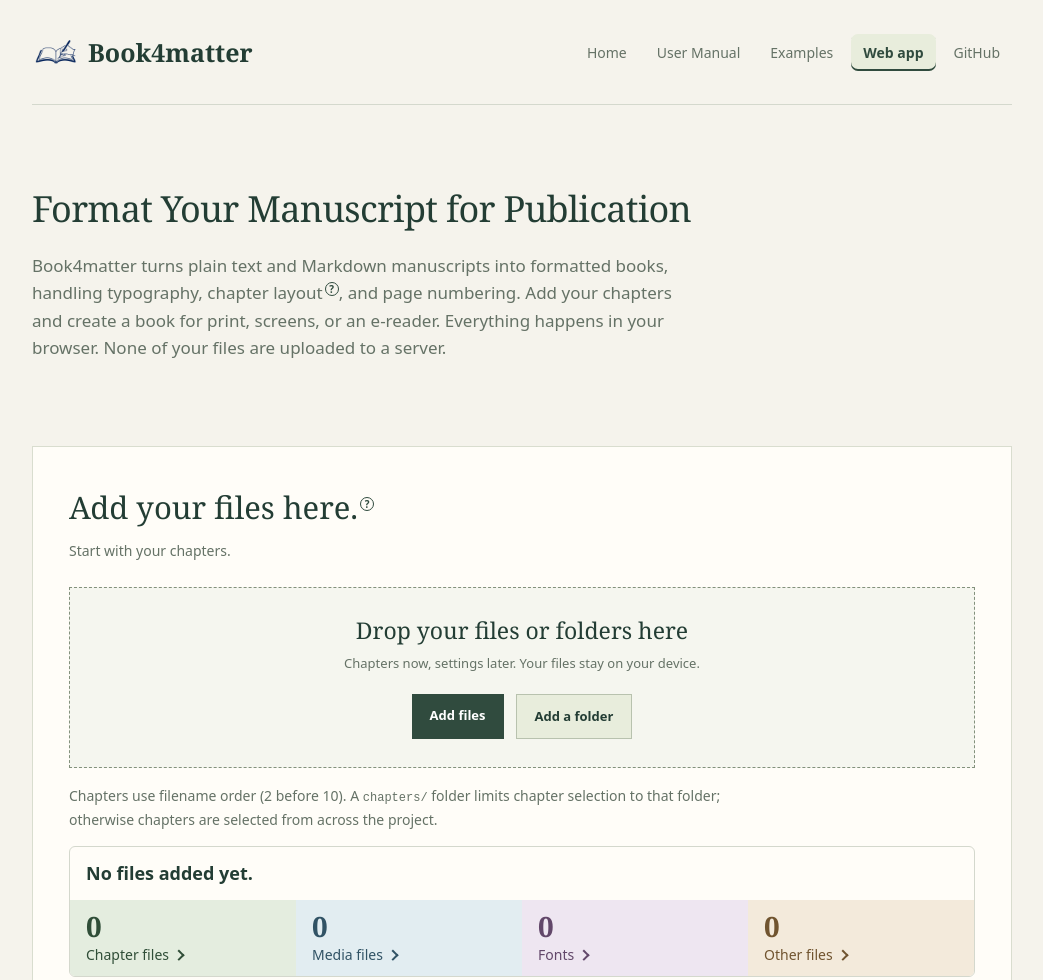
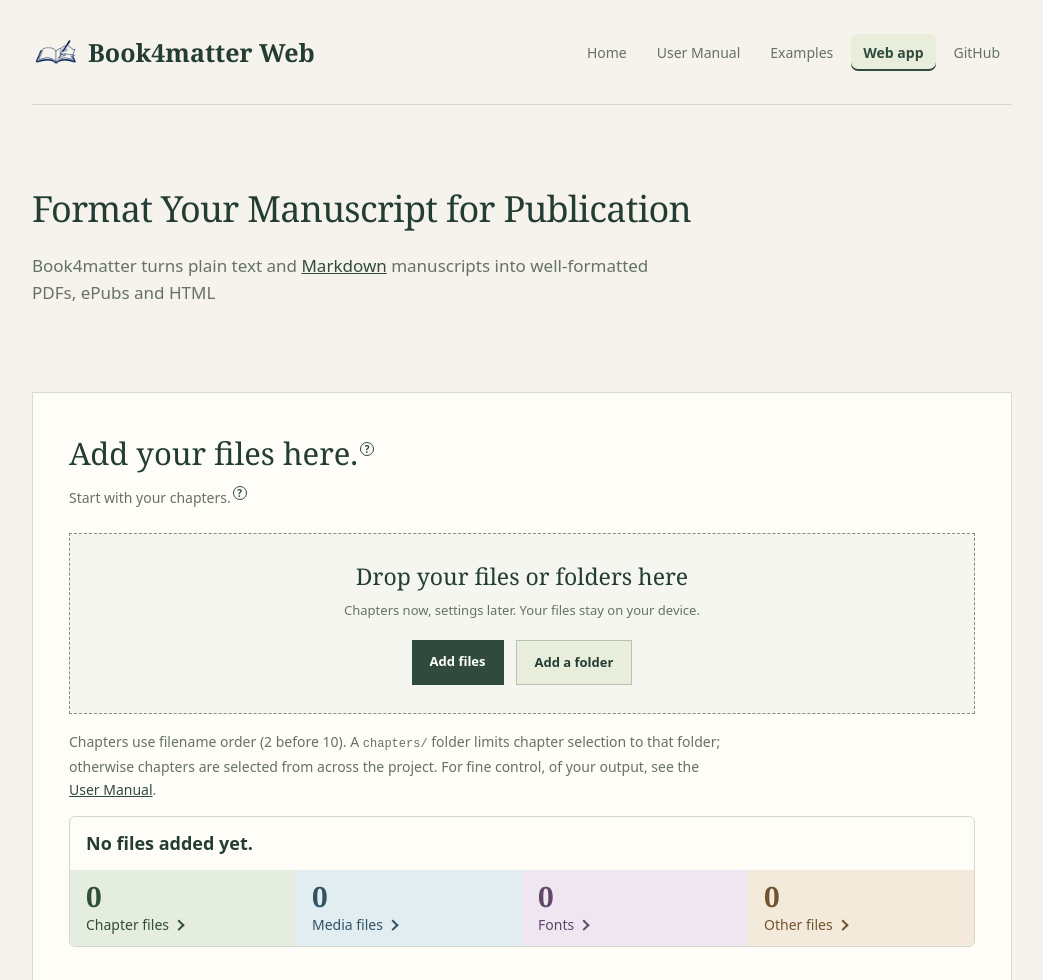
Before and after one commit to cocode/book4matter-web, a website built with Vite: page index.html in a window 1280 px wide. Shown: the top 980 px of the page, without its empty margins (118-1161 px from the left). Built offline with nearby package versions, Linux system fonts and the light colour scheme.

Commit message:
Edited for simplicity.

```diff
--- a/index.html
+++ b/index.html
@@ -1,27 +1,27 @@
 <!doctype html>
 <html lang="en">
-<head><meta charset="utf-8"><meta name="viewport" content="width=device-width, initial-scale=1"><title>Book4matter</title><link rel="stylesheet" href="/src/style.css"></head>
+<head><meta charset="utf-8"><meta name="viewport" content="width=device-width, initial-scale=1"><title>Book4matter Web</title><link rel="stylesheet" href="/src/style.css"></head>
 <body><main>
-<header><a href="%BASE_URL%" class="brand"><img src="./media/book4matter-logo.png" width="48" height="48" alt="">Book4matter</a><nav class="site-nav" aria-label="Book4matter navigation">
+<header><a href="%BASE_URL%" class="brand"><img src="./media/book4matter-logo.png" width="48" height="48" alt="">Book4matter Web</a><nav class="site-nav" aria-label="Book4matter navigation">
 <a href="https://book4matter.com/">Home</a>
 <a href="https://book4matter.com/examples/docs/book4matter.html">User Manual</a>
 <a href="https://book4matter.com/#examples">Examples</a>
 <a href="%BASE_URL%" aria-current="page">Web app</a>
 <a href="https://github.com/cocode/book4matter-web">GitHub</a>
 </nav></header>
-<section class="intro"><H1>Format Your Manuscript for Publication</H1><p class="lede">Book4matter turns plain text and Markdown manuscripts into formatted books, handling typography, chapter layout<button class="upload-help-button" type="button" popovertarget="chapter-tips" aria-label="How do chapters work?">?</button>, and page numbering. Add your chapters and create a book for print, screens, or an e-reader. Everything happens in your browser. None of your files are uploaded to a server.</p></section>
+<section class="intro"><H1>Format Your Manuscript for Publication</H1><p class="lede">Book4matter turns plain text and <a href="https://pandoc.org/MANUAL.html#pandocs-markdown">Markdown</a> manuscripts into well-formatted PDFs, ePubs and HTML</p></section>
+<section class="upload" aria-labelledby="upload-title">
+<h2 id="upload-title">Add your files here.<button class="upload-help-button" type="button" popovertarget="upload-tips" aria-label="Which files can I add?">?</button></h2>
+<p>Start with your chapters.<button class="upload-help-button" type="button" popovertarget="chapter-tips" aria-label="How do chapters work?">?</button></p>
 <aside id="chapter-tips" class="help-popup" popover aria-labelledby="chapter-tips-title">
   <strong id="chapter-tips-title">How do chapters work?</strong>
   <p>Each plain text (.txt) file without headings becomes one chapter.</p>
-  <p>By default, <code># Chapter Title</code> starts a chapter in Markdown and <code>## Heading Title</code> Gives you a heading within chapter.</p>
+  <p>In Markdown <code># Chapter Title</code> starts a chapter and <code>## Heading Title</code> Gives you a heading. See <a href="https://book4matter.com/examples/docs/book4matter.html#markdown">User Manual</a> for more.</p>
   <button type="button" class="secondary" popovertarget="chapter-tips" popovertargetaction="hide">Close</button>
 </aside>
-<section class="upload" aria-labelledby="upload-title">
-<h2 id="upload-title">Add your files here.<button class="upload-help-button" type="button" popovertarget="upload-tips" aria-label="Which files can I add?">?</button></h2>
-<p>Start with your chapters.</p>
 <aside id="upload-tips" class="help-popup" popover aria-label="Which files can I add?">
   <strong>Which files can I add?</strong>
-  <p>Add Markdown (.md) or plain text (.txt) chapters in as many batches as you like. You can also add images, fonts, <a href="https://book4matter.com/examples/docs/book4matter.html#the-book_metadata.yaml-file" target="_blank" rel="noopener"><code>book_metadata.yaml</code></a>, and <a href="https://book4matter.com/examples/docs/book4matter.html#the-book_style.yaml-file" target="_blank" rel="noopener"><code>book_style.yaml</code></a>.</p>
+  <p>Add Markdown (.md) or plain text (.txt) chapters in as many batches as you like. You can also add images, fonts, and settings files: <a href="https://book4matter.com/examples/docs/book4matter.html#the-book_metadata.yaml-file" target="_blank" rel="noopener"><code>book_metadata.yaml</code></a>, and <a href="https://book4matter.com/examples/docs/book4matter.html#the-book_style.yaml-file" target="_blank" rel="noopener"><code>book_style.yaml</code></a>.</p>
   <p>If your chapters reference files in other folders, add the whole book folder so those links work. Without settings files, you can enter your book details below and use the default styling.</p>
   <button type="button" class="secondary" popovertarget="upload-tips" popovertargetaction="hide">Close</button>
 </aside>
@@ -34,7 +34,7 @@
 <button id="clear-files" type="button" class="file-picker secondary" hidden disabled>Start over</button>
 </div>
 </div>
-<p class="file-hint">Chapters use filename order (2 before 10). A <code>chapters/</code> folder limits chapter selection to that folder; otherwise chapters are selected from across the project.</p>
+<p class="file-hint">Chapters use filename order (2 before 10). A <code>chapters/</code> folder limits chapter selection to that folder; otherwise chapters are selected from across the project. For fine control, of your output, see the <a href="https://book4matter.com/examples/docs/book4matter.html" target="_blank" rel="noopener">User Manual</a>.</p>
 <div id="project-info">
   <div class="file-overview" role="status" aria-atomic="true"><strong id="file-total">No files added yet.</strong><span id="file-readiness"></span></div>
   <div class="file-counts">
```
